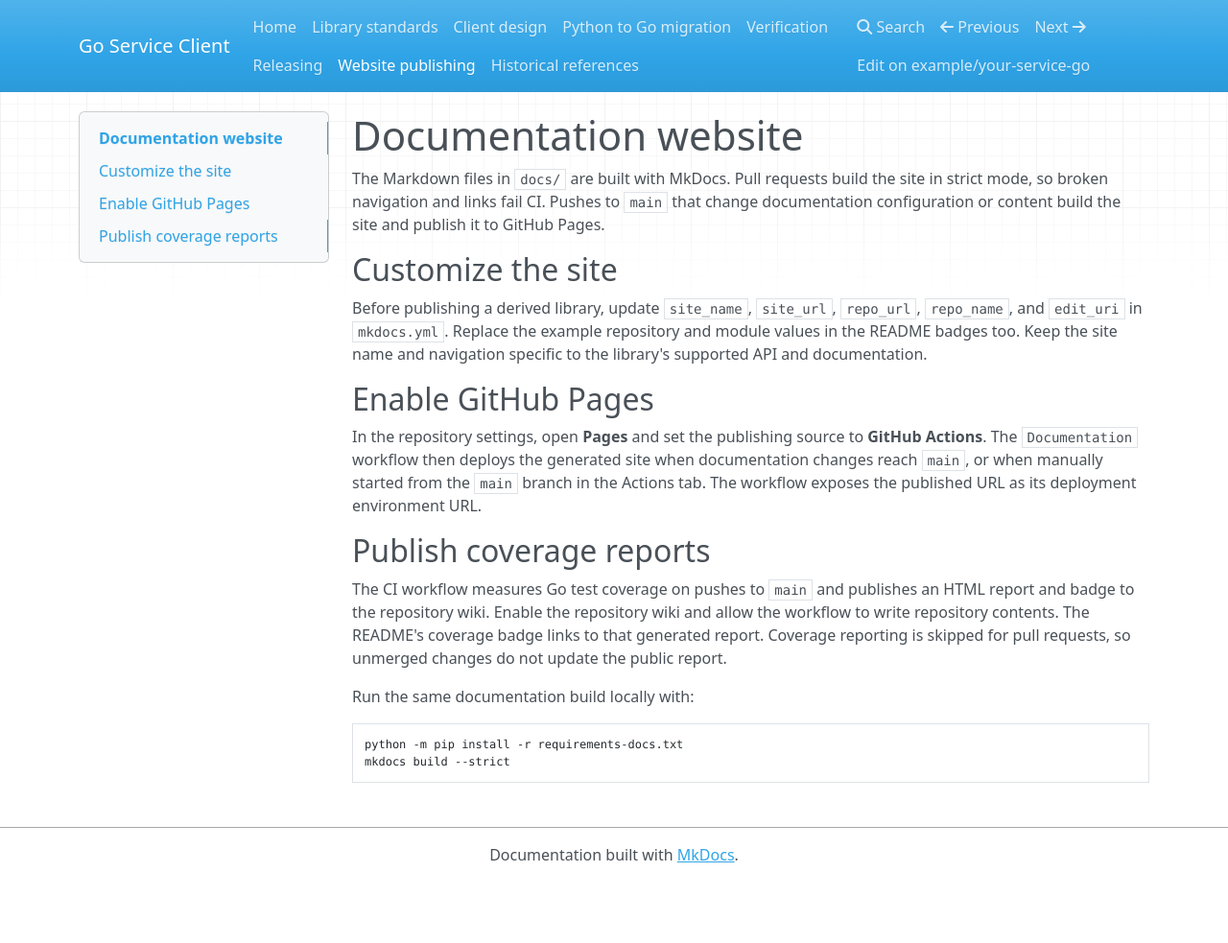
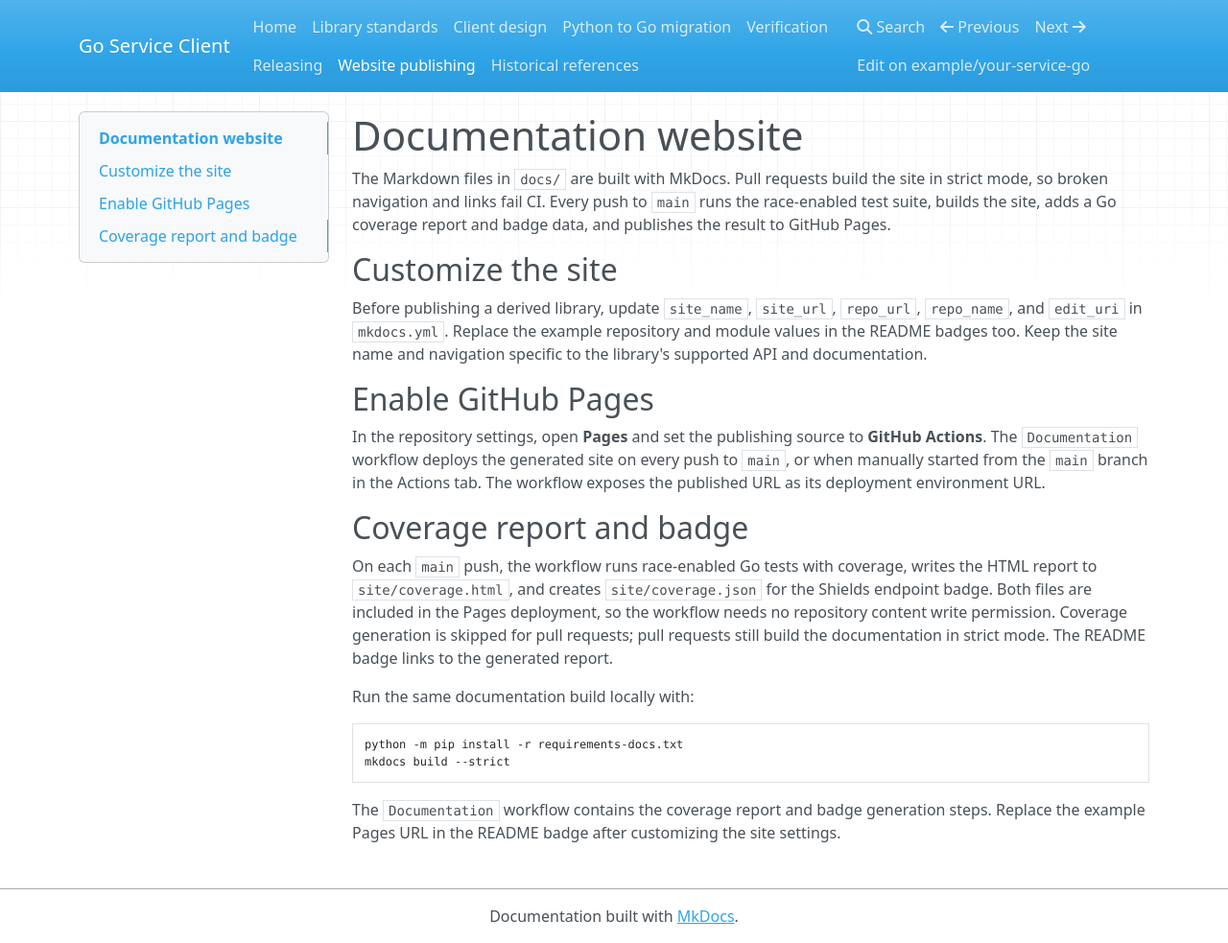
Before and after one commit to portpowered/go-third-party-template, an MkDocs documentation site: the page built from docs/website.md, in a window 1280 px wide and 983 px high. Shown: the whole window at 96% size. Built offline with MkDocs 1.6.1, drawn with Linux system fonts in a browser that asks for light colours; nearby versions of some CDN libraries.

Commit message:
Publish coverage report with template Pages site

````diff
--- a/docs/website.md
+++ b/docs/website.md
@@ -1,9 +1,9 @@
 # Documentation website
 
 The Markdown files in `docs/` are built with MkDocs. Pull requests build the
-site in strict mode, so broken navigation and links fail CI. Pushes to `main`
-that change documentation configuration or content build the site and publish
-it to GitHub Pages.
+site in strict mode, so broken navigation and links fail CI. Every push to
+`main` runs the race-enabled test suite, builds the site, adds a Go coverage
+report and badge data, and publishes the result to GitHub Pages.
 
 ## Customize the site
 
@@ -15,18 +15,20 @@ specific to the library's supported API and documentation.
 ## Enable GitHub Pages
 
 In the repository settings, open **Pages** and set the publishing source to
-**GitHub Actions**. The `Documentation` workflow then deploys the generated
-site when documentation changes reach `main`, or when manually started from
-the `main` branch in the Actions tab. The workflow exposes the published URL as
-its deployment environment URL.
+**GitHub Actions**. The `Documentation` workflow deploys the generated site on
+every push to `main`, or when manually started from the `main` branch in the
+Actions tab. The workflow exposes the published URL as its deployment
+environment URL.
 
-## Publish coverage reports
+## Coverage report and badge
 
-The CI workflow measures Go test coverage on pushes to `main` and publishes an
-HTML report and badge to the repository wiki. Enable the repository wiki and
-allow the workflow to write repository contents. The README's coverage badge
-links to that generated report. Coverage reporting is skipped for pull
-requests, so unmerged changes do not update the public report.
+On each `main` push, the workflow runs race-enabled Go tests with coverage,
+writes the HTML report to `site/coverage.html`, and creates `site/coverage.json`
+for the Shields endpoint badge. Both files are included in the Pages
+deployment, so the workflow needs no repository content write permission.
+Coverage generation is skipped for pull requests; pull requests still build
+the documentation in strict mode. The README badge links to the generated
+report.
 
 Run the same documentation build locally with:
 
@@ -34,3 +36,7 @@ Run the same documentation build locally with:
 python -m pip install -r requirements-docs.txt
 mkdocs build --strict
 ```
+
+The `Documentation` workflow contains the coverage report and badge generation
+steps. Replace the example Pages URL in the README badge after customizing the
+site settings.
````
Also changed, not shown: README.md (+1 -1 lines), docs/index.md (+3 -3 lines), docs/verification.md (+4 -3 lines), 2 other files.
